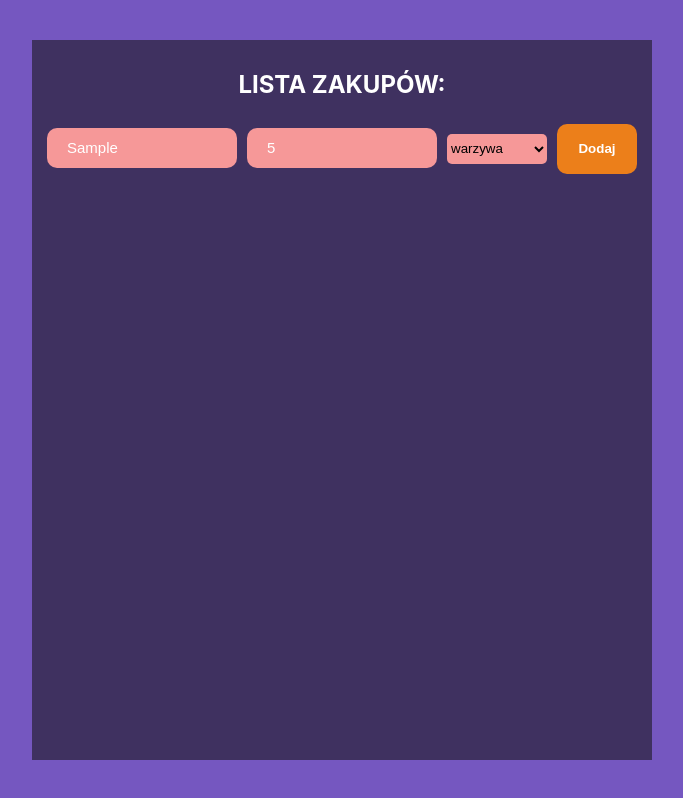
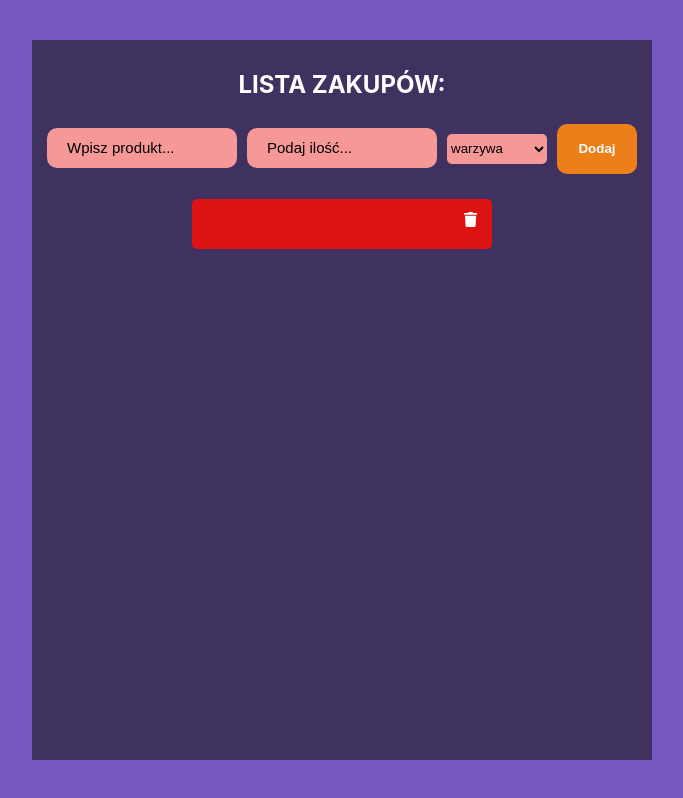
Before and after one commit to KonradGmur/Shopping-list-app, a React (Create React App) app: page / in a window 1280 px wide. Both pictures are taken after typing "Sample", "5" into the empty fields and a click on the button "Dodaj". Shown: the whole page, without its empty margins (298-981 px from the left). Built offline with nearby package versions, Linux system fonts and the light colour scheme.

Commit message:
Added methods for editing and deleting the list

```diff
--- a/src/App.js
+++ b/src/App.js
@@ -1,8 +1,10 @@
 import React, { Component } from 'react';
 import './App.css';
-// import ListItems from './ListItems'
-// import { library } from '@fortawesome/fontawesome-svg-core'
-// import { faTrash } from '@fortawesome/free-solid-svg-icons'
+import ListItems from './ListItems'
+import { library } from '@fortawesome/fontawesome-svg-core'
+import { faTrash } from '@fortawesome/free-solid-svg-icons'
+
+library.add(faTrash)
 
 class App extends Component {
   state = {
@@ -11,48 +13,57 @@ class App extends Component {
       text: '',
       number: '',
       select: 'vegetables',
+      key: '',
     }
   }
-
-  // handleInput = (e) => {
-  //   this.setState({
-  //     currentItem: {
-  //       text: e.target.value,
-  //       key: Date.now(),
-  //     }
-  //   })
-  // }
-  // handleNumber = (e) => {
-  //   this.setState({
-  //     currentItem: {
-  //       number: e.target.value,
-  //       key: Date.now(),
-  //     }
-  //   })
-  // }
-  // handleChange = (e) => {
-  //   this.setState({
-  //     currentItem: {
-  //       select: e.target.value,
-  //     }
-  //   });
-  // }
-
   handleChange = (e) => {
     console.log(e.target.name);
-
     this.setState({
       currentItem: {
-        [e.target.name]: e.target.value
+        [e.target.name]: e.target.value,
+        key: Date.now()
       }
     })
   }
+
   addItem = (e) => {
     e.preventDefault();
     const newItem = this.state.currentItem;
-    console.log(newItem);
+    if (newItem.text !== "") {
+      const items = [...this.state.items, newItem];
+      this.setState({
+        items: items,
+        currentItem: {
+          text: '',
+          number: '',
+          select: '',
+          key: '',
+        }
+      })
+    }
   }
-
+  deleteItem = (key) => {
+    const filteredItems = this.state.items.filter(item =>
+      item.key !== key);
+    this.setState({
+      items: filteredItems
+    })
+  }
+  setUpdate = (text, key, number, select) => {
+    console.log("items:" + this.state.items);
+    const items = this.state.items;
+    items.map(item => {
+      if (item.key === key) {
+        console.log(item.key + "    " + key)
+        item.text = text;
+        item.number = number;
+        item.select = select;
+      }
+    })
+    this.setState({
+      items: items
+    })
+  }
   render() {
     return (
       <div className="App">
@@ -60,8 +71,8 @@ class App extends Component {
           <form id="to-do-list" onSubmit={this.addItem}>
             <label htmlFor="text">
               <h2>Lista zakupów: </h2>
-              <input name="text" type="text" placeholder="Wpisz produkt " value={this.state.currentItem.text} onChange={this.handleChange} />
-              <input name="number" type="number" placeholder="Podaj ilość " value={this.state.currentItem.number} onChange={this.handleChange} />
+              <input name="text" type="text" placeholder="Wpisz produkt... " value={this.state.currentItem.text} onChange={this.handleChange} />
+              <input name="number" type="number" placeholder="Podaj ilość... " value={this.state.currentItem.number} onChange={this.handleChange} />
               <select name="select" value={this.state.currentItem.select} onChange={this.handleChange}>
                 <option value="vegetables">warzywa</option>
                 <option value="fruits">owoce</option>
@@ -73,6 +84,9 @@ class App extends Component {
             </label>
             <button type="submit">Dodaj</button>
           </form>
+          <p>{this.state.items.text} {this.state.items.number} {this.state.items.select}</p>
+
+          <ListItems items={this.state.items} deleteItem={this.deleteItem} setUpdate={this.setUpdate} />
         </header>
       </div>
 
--- a/src/ListItems.js
+++ b/src/ListItems.js
@@ -1,11 +1,32 @@
+import React from 'react';
+import './ListItems.css';
+import { FontAwesomeIcon } from '@fortawesome/react-fontawesome'
+import FlipMove from 'react-flip-move';
 
-// import React from 'react';
-// import './ListItems.css';
-// // import { FontAwesomeIcon } from '@fortawesome/react-fontawesome'
-// // import FlipMove from 'react-flip-move';
+function ListItems(props) {
+    const items = props.items;
+    const listItems = items.map(item => {
+        return <div className="list" key={item.key}>
+            <p>
+                <input type="text" id={item.key} value={item.text} number={item.number} select={item.nselect} onChange={(e) => {
+                    props.setUpdate(e.target.value, item.key)
+                }} />
+                <span>
 
-// const ListItems = () => {
-//     return (  );
-// }
+                    <FontAwesomeIcon className="faicons" onClick={() => {
+                        props.deleteItem(item.key)
+                    }} icon="trash" />
+                </span>
+            </p>
 
-// export default ListItems;
+        </div>
+    })
+    return <div>
+        <FlipMove duration={300} easing="ease-in-out">
+            {listItems}
+        </FlipMove>
+
+    </div>;
+}
+
+export default ListItems;
```
